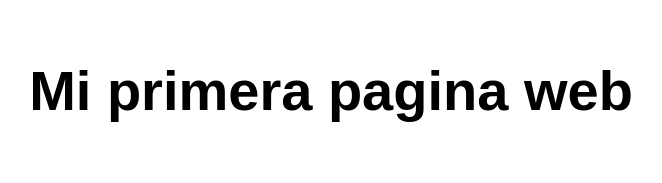
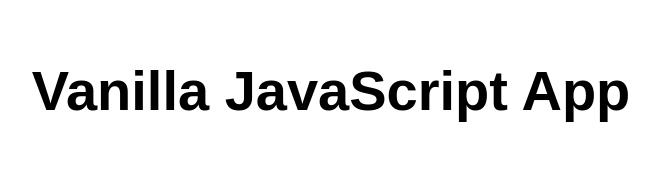
Before and after one commit to moises1310M/my-first-static-web-app, a website: page src/index.html in a window 1280 px wide. Shown: the whole page, without its empty margins (309-971 px from the left). Drawn offline with Linux system fonts and the light colour scheme.

Commit message:
index.html

```diff
--- a/src/index.html
+++ b/src/index.html
@@ -5,12 +5,12 @@
   <meta charset="UTF-8">
   <meta name="viewport" content="width=device-width, initial-scale=1.0">
   <link rel="stylesheet" href="styles.css">
-  <title>Mi primera pagina web</title>
+  <title>Vanilla JavaScript App</title>
 </head>
 
 <body>
   <main>
-    <h1>Mi primera pagina web</h1>
+    <h1>Vanilla JavaScript App</h1>
   </main>
 </body>
 
```
